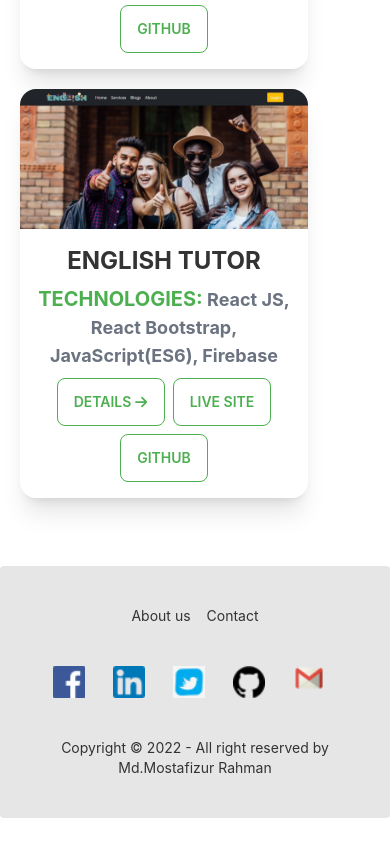
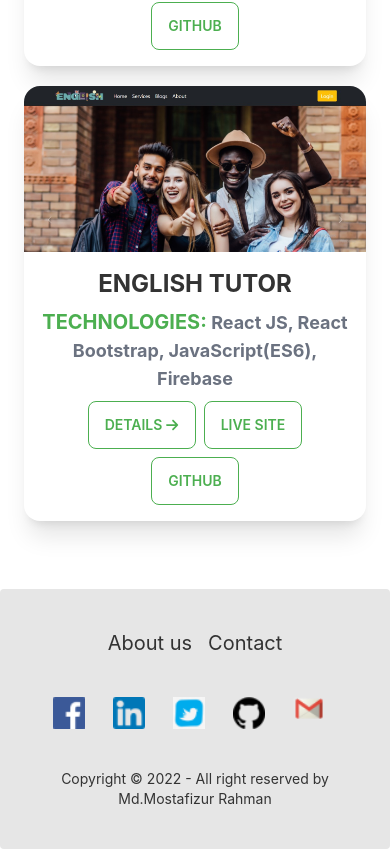
Before and after one commit to Mostafizur10681/my-protfolio, a React (Create React App) app: page /protfolio in a window 390 px wide. Shown: the part 1051-1900 px from the top of the page. Before the commit the page ends 1869 px from the top, so only its background shows below. Built offline with nearby package versions, Linux system fonts and the light colour scheme.

Commit message:
update respmsive

```diff
--- a/src/components/Pages/Portfolio/Portfolio.js
+++ b/src/components/Pages/Portfolio/Portfolio.js
@@ -7,10 +7,10 @@ import { faArrowRight } from '@fortawesome/free-solid-svg-icons'
 
 const Protfolio = () => {
     return (
-        <div className='text-center px-5 lg:px-12 my-12'>
+        <div className='text-center px-6 lg:px-12 my-12'>
             <h1 className='text-center font-bold mb-12 text-3xl lg:text-5xl uppercase'>My <span className='text-primary'>Protfolio</span></h1>
             <div className='grid grid-cols-1 lg:grid-cols-3 md:grid-cols-2'>
-                <div class="card card-compact mb-5 w-72 lg:w-96 bg-base-100 shadow-xl">
+                <div class="card card-compact mb-5 w-full lg:w-96 bg-base-100 shadow-xl">
                     <figure>
                         <img src={gadget} alt="Shoes" />
                     </figure>
@@ -28,7 +28,7 @@ const Protfolio = () => {
                         </div>
                     </div>
                 </div>
-                <div class="card card-compact mb-5 w-72 lg:w-96 bg-base-100 shadow-xl">
+                <div class="card card-compact mb-5 w-full lg:w-96 bg-base-100 shadow-xl">
                     <figure>
                         <img src={carWareHouse} alt="CarWareHouse" />
                     </figure>
@@ -45,7 +45,7 @@ const Protfolio = () => {
                         </div>
                     </div>
                 </div>
-                <div class="card card-compact mb-5 w-72 lg:w-96 bg-base-100 shadow-xl">
+                <div class="card card-compact mb-5 w-full lg:w-96 bg-base-100 shadow-xl">
                     <figure>
                         <img src={englishTutor} alt="EnglishTutor" />
                     </figure>
--- a/src/components/Pages/shared/Footer.js
+++ b/src/components/Pages/shared/Footer.js
@@ -9,9 +9,9 @@ import { Link } from 'react-router-dom';
 const Footer = () => {
     return (
         <footer class="footer footer-center p-10 bg-base-200 text-base-content rounded">
-            <div class="grid grid-flow-col gap-4">
-                <a class="link link-hover">About us</a>
-                <a class="link link-hover">Contact</a>
+            <div class="grid grid-flow-col gap-4 text-xl">
+                <Link to='/about'><a class="link link-hover">About us</a></Link>
+                <Link to='/contact'><a class="link link-hover">Contact</a></Link>
             </div>
             <div>
                 <div class="grid grid-flow-col gap-4">
```
